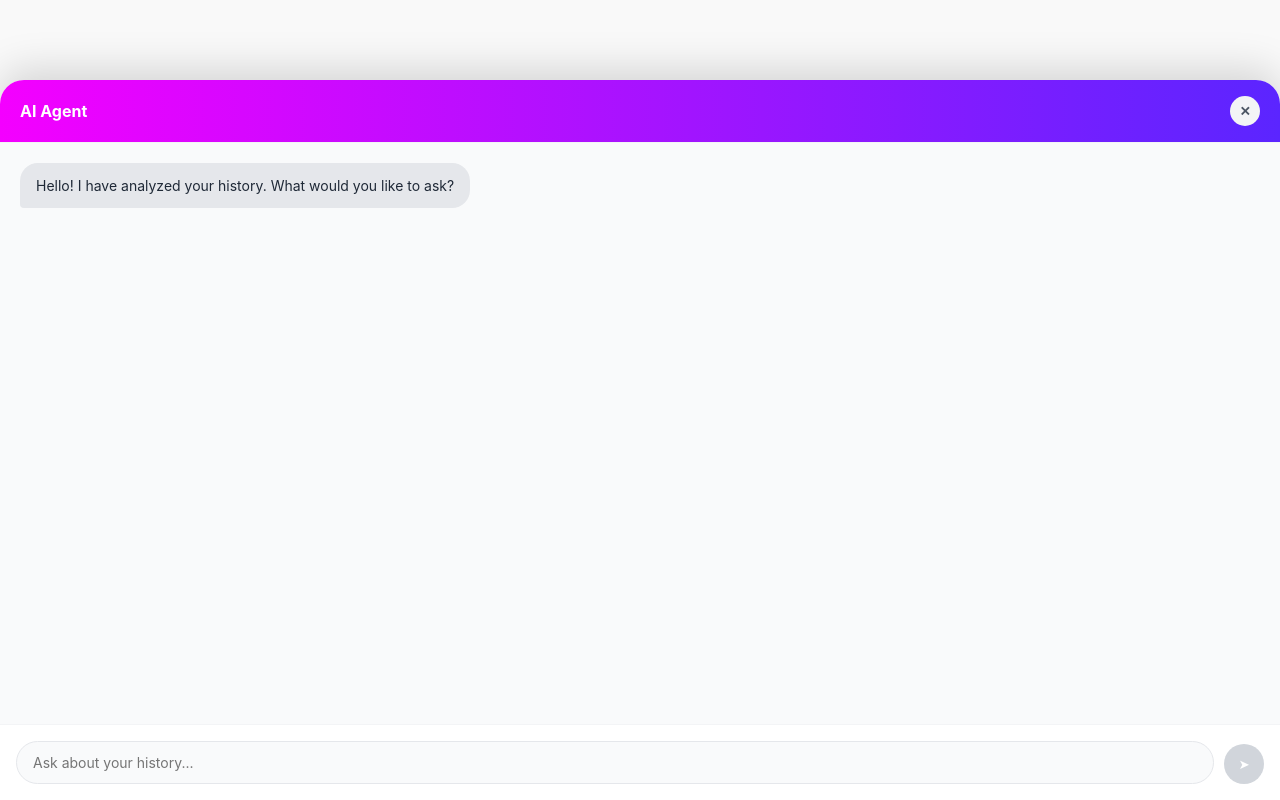
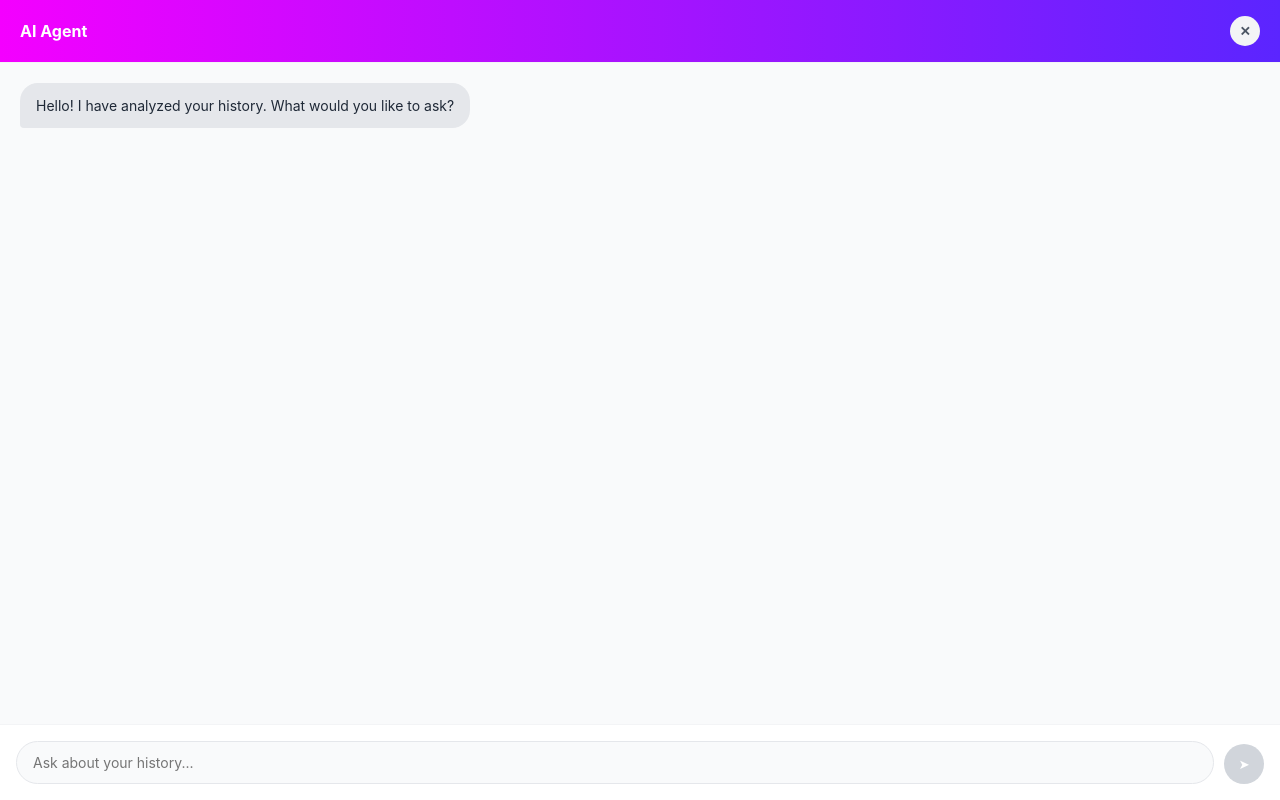
Before and after one commit to amalolepszy/history-semantic-search-extension, a React (Create React App) app: page / in a window 1280 px wide. Both pictures are taken after a click on the button "AI Agent". Built offline with nearby package versions, Linux system fonts and the light colour scheme; no server answers.

Commit message:
Update UI chata v2

```diff
--- a/src/components/ChatUI.css
+++ b/src/components/ChatUI.css
@@ -3,13 +3,14 @@
   bottom: 0;
   left: 0;
   width: 100%;
-  height: 90vh;
+  height: 100vh;
   display: flex;
   flex-direction: column;
   background-color: #ffffff;
   border-top-left-radius: 24px;
   border-top-right-radius: 24px;
-  box-shadow: 0 -10px 40px rgba(0,0,0,0.15);
+  border-radius: 0;
+  box-shadow: none;
   overflow: hidden;
   z-index: 2000;
   font-family: -apple-system, BlinkMacSystemFont, "Segoe UI", Roboto, sans-serif;
@@ -24,6 +25,7 @@
   padding: 16px 20px;
   align-items: center;
   border-bottom: 1px solid #f3f4f6;
+  flex-shrink: 0;
 }
 
 .chat-header h4 {
```
Also changed, not shown: 6 other files (tests, documents, lock files or other folders).
